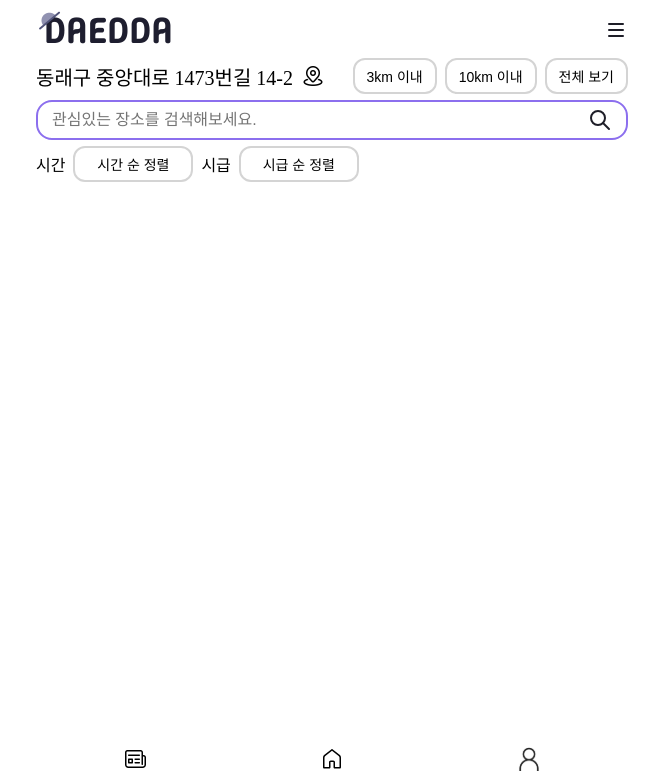
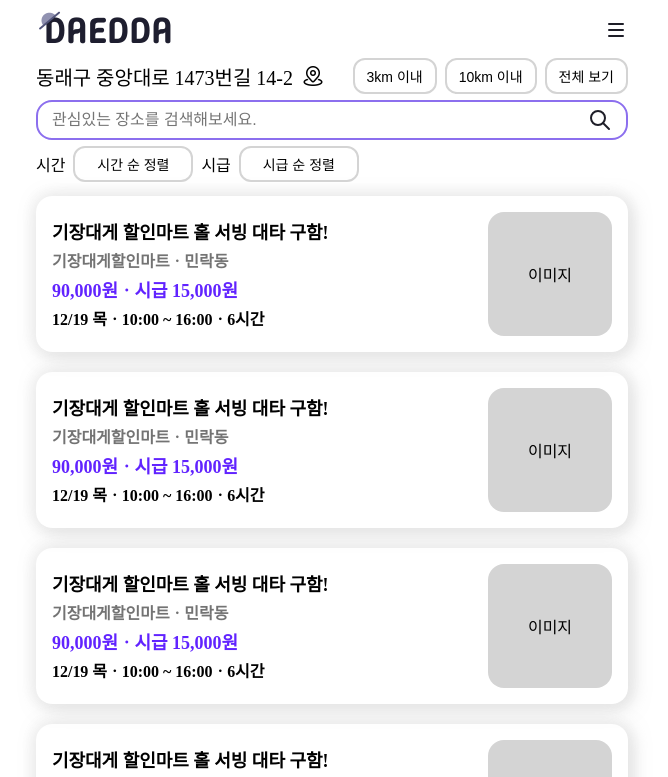
Before and after one commit to iamodh/daedda-ts, a React (Vite) app: page / in a window 1280 px wide. Shown: the top 777 px of the page, without its empty margins (308-976 px from the left). Built offline with nearby package versions, Linux system fonts and the light colour scheme; a web font is replaced by a local one.

Commit message:
feat: post card 추가

```diff
--- /dev/null
+++ b/src/components/home/PostCard.tsx
@@ -0,0 +1,67 @@
+import styled from "styled-components";
+
+const Container = styled.article`
+  display: flex;
+  padding: 16px;
+  box-shadow: ${(props) => props.theme.shadows.postCard};
+  border-radius: ${(props) => props.theme.borderRadius.lg};
+  cursor: pointer;
+`;
+
+const Info = styled.div`
+  display: flex;
+  flex-direction: column;
+  gap: 4px;
+  justify-content: center;
+
+  h3 {
+    font-size: ${(props) => props.theme.fontSizes["lg"]};
+    font-weight: 700;
+  }
+
+  h5 {
+    font-weight: 600;
+    color: ${(props) => props.theme.colors.gray[500]};
+  }
+
+  h4 {
+    font-size: ${(props) => props.theme.fontSizes["lg"]};
+    font-weight: 700;
+    color: ${(props) => props.theme.colors.primary[400]};
+  }
+
+  p {
+    font-weight: 600;
+  }
+`;
+
+const Thumbnail = styled.div`
+  margin-left: auto;
+  div {
+    aspect-ratio: 1 / 1;
+    width: 124px;
+    background-color: ${(props) => props.theme.colors.gray[300]};
+    display: flex;
+    justify-content: center;
+    align-items: center;
+    border-radius: ${(props) => props.theme.borderRadius.lg};
+  }
+`;
+
+const PostCard = () => {
+  return (
+    <Container>
+      <Info>
+        <h3>기장대게 할인마트 홀 서빙 대타 구함!</h3>
+        <h5>기장대게할인마트ㆍ민락동</h5>
+        <h4>90,000원ㆍ시급 15,000원</h4>
+        <p>12/19 목ㆍ10:00 ~ 16:00ㆍ6시간</p>
+      </Info>
+      <Thumbnail>
+        <div>이미지</div>
+      </Thumbnail>
+    </Container>
+  );
+};
+
+export default PostCard;
--- a/src/pages/Index.tsx
+++ b/src/pages/Index.tsx
@@ -1,6 +1,7 @@
 import Dropdown from "@components/common/Dropdown";
 import SearchForm from "@components/common/SearchForm";
 import Location from "@components/home/Location";
+import PostCard from "@components/home/PostCard";
 import styled from "styled-components";
 const Container = styled.div`
   display: flex;
@@ -12,6 +13,7 @@ const FilterSection = styled.section`
   display: flex;
   gap: 8px;
   height: 32px;
+  margin-bottom: 8px;
 `;
 
 const Filter = styled.div`
@@ -20,6 +22,13 @@ const Filter = styled.div`
   span {
     margin-right: 8px;
   }
+`;
+
+const PostSection = styled.section`
+  display: flex;
+  flex-direction: column;
+  gap: 20px;
+  padding-bottom: 20px;
 `;
 
 const timeFilterOpts = [
@@ -71,6 +80,11 @@ const Home = () => {
           <Dropdown options={payFilterOpts} width="120px" />
         </Filter>
       </FilterSection>
+      <PostSection>
+        {[1, 2, 3, 4, 5, 6].map((_, index) => (
+          <PostCard key={index} />
+        ))}
+      </PostSection>
     </Container>
   );
 };
--- a/src/styles/GlobalStyle.ts
+++ b/src/styles/GlobalStyle.ts
@@ -72,17 +72,13 @@ const GlobalStyle = createGlobalStyle`
   }
 
   /* Resets */
-  body, h1, h2, h3, ul {
-  }
-
-
   * {
     box-sizing: border-box;
     margin: 0;
     padding: 0;
   }
 
-  h1, h2, h3 {
+  h1, h2, h3, h4, h5 {
     font-size: unset;
     font-weight: unset;
   }
```
